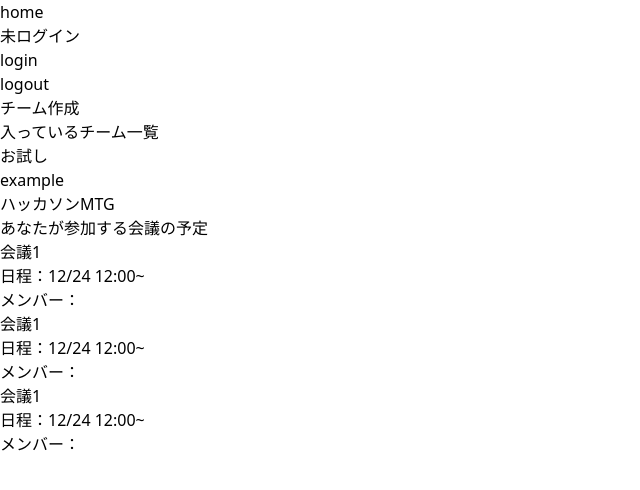
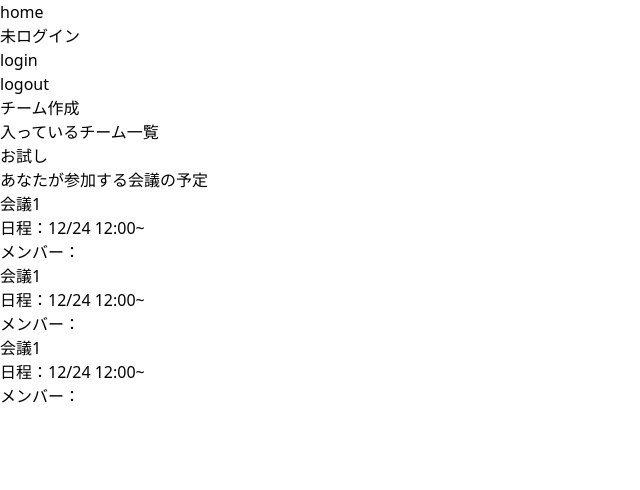
Before and after one commit to PoPodada/Progate-hakkason, a React (Vite) app: page / in a window 1280 px wide. Shown: the top 490 px of the page, without its empty margins (0-640 px from the left). Built offline with nearby package versions, Linux system fonts and the light colour scheme; no server answers.

Commit message:
teamDataにmembersを追加して、filterで入っているチームのみを表示するようにした

```diff
--- a/src/pages/Home.tsx
+++ b/src/pages/Home.tsx
@@ -10,6 +10,7 @@ import data from "../sampleData/teamData.json";
 type team = {
   id: string;
   name: string;
+  members: string[];
 };
 
 const Home: React.FC = () => {
@@ -26,8 +27,11 @@ const Home: React.FC = () => {
   const [teams, setTeams] = useState<team[]>();
   useEffect(() => {
     const teamsData = data;
-    setTeams(teamsData);
-  }, [teams]);
+    const userTeam = teamsData.filter((team) => {
+      return team.members.includes("1"); // currentUserが含まれているデータのみを取得
+    });
+    setTeams(userTeam);
+  }, []);
 
   return (
     <div>
@@ -47,7 +51,7 @@ const Home: React.FC = () => {
             <h2 className="text-2xl font-bold">入っているチーム一覧</h2>
             {teams
               ? teams.map((team) => (
-                  <TeamPreview name={team.name}></TeamPreview>
+                  <TeamPreview key={team.id} name={team.name}></TeamPreview>
                 ))
               : ""}
 
--- a/src/sampleData/teamData.json
+++ b/src/sampleData/teamData.json
@@ -1,14 +1,17 @@
 [
   {
     "id": "1",
-    "name": "お試し"
+    "name": "お試し",
+    "members": ["1", "2", "3"]
   },
   {
     "id": "2",
-    "name": "example"
+    "name": "example",
+    "members": ["2", "3"]
   },
   {
     "id": "3",
-    "name": "ハッカソンMTG"
+    "name": "ハッカソンMTG",
+    "members": ["3"]
   }
 ]
```
